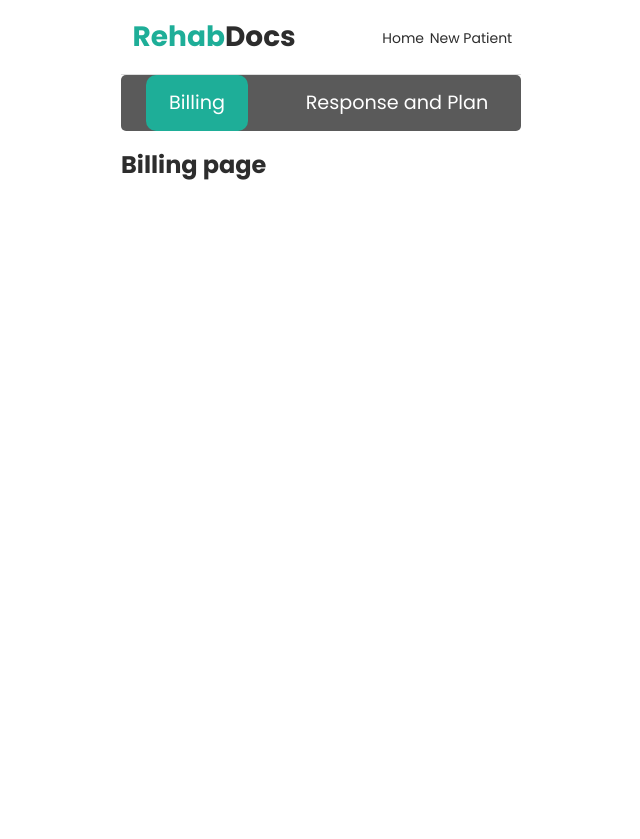
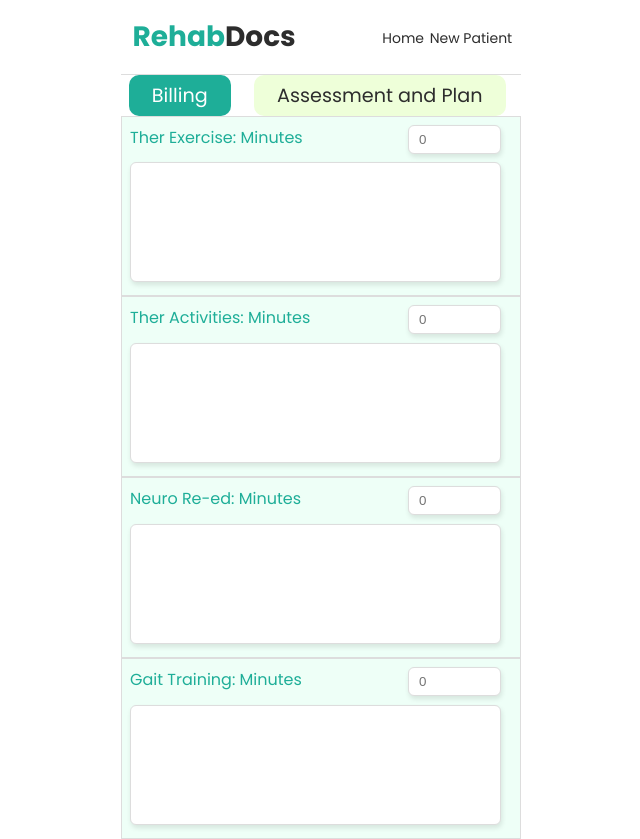
Before and after one commit to diegoram23/rehab-docs, a React (Create React App) app: page /#/newNote/1/billing in a window 1280 px wide. Shown: the whole page, without its empty margins (319-959 px from the left). Before the commit the page ends 800 px from the top, so only its background shows below. Built offline with nearby package versions, Linux system fonts and the light colour scheme.

Commit message:
styles to new note page, billable minutes styles added

```diff
--- /dev/null
+++ b/src/components/BillingCalculator.js
@@ -0,0 +1,39 @@
+import { useState } from "react";
+import calculatorNumbers from "./calculatorNumbers";
+
+const BillingCalculator = () => {
+    const [calculatorNums, setCalculatorNums] = useState(calculatorNumbers)
+
+    return (
+        <div className="calculator-container">
+            {calculatorNums.map(num => (
+                <div className="num-box" key={num.id}>
+                    <label>
+                        <span className="num-title">{num.value}: Minutes <input
+                        type='number'
+                        placeholder="0"
+                        />
+                        </span>
+                        <textarea
+                            required
+                            type='text'
+                        >
+                        </textarea>
+                    </label>
+                </div>
+            ))}
+        </div>
+    );
+}
+
+export default BillingCalculator;
+
+
+{/* <label className="minutes-label">
+<span>Billable minutes</span>
+<input
+    required
+    type='number'
+    placeholder="0"
+/>
+</label> */}
--- /dev/null
+++ b/src/components/calculatorNumbers.js
@@ -0,0 +1,19 @@
+export default [
+    {
+        id: 0,
+        value: 'Ther Exercise'
+    },
+    {
+        id: 1,
+        value: 'Ther Activities'
+    },
+    {
+        id: 2,
+        value: 'Neuro Re-ed'
+    },
+    {
+        id: 3,
+        value: 'Gait Training'
+    },
+
+]
--- a/src/index.css
+++ b/src/index.css
@@ -82,7 +82,7 @@ header,
 .patients-box-title,
 h3,
 .delete-patient {
-  background-color: rgb(230, 227, 227);
+  background-color: rgb(236, 235, 235);
   color: #1eae98;
   margin: 0;
   padding: 0.2em 0.5em;
@@ -183,7 +183,7 @@ fieldset label {
 
 }
 
- span {
+span {
   color: #1eae98;
 }
 
@@ -294,20 +294,20 @@ button:hover {
   justify-content: space-around;
   align-items: center;
   padding: 0;
-  background-color: #5a5a5a;
-  margin-bottom: 1em;
-  border-radius: 5px;
 }
 
 .new-note-nav a {
   font-size: 1.2rem;
-  color: #ffffff;
+  color: #2d2d2d;
+  background-color: rgb(238, 297, 217);
+  padding: 0.3em 1.2em;
+  border-radius: 10px;
 }
 
 .new-note-nav a.active {
   background-color: #1eae98;
   border-radius: 10px;
-  padding: 0.7em 1.2em;
+  padding: 0.3em 1.2em;
 }
 
 /*------------------------ Notes page styles ------------------------*/
@@ -344,8 +344,50 @@ button:hover {
   margin: 2em auto;
 }
 
-.empty-notes  {
+.empty-notes {
   text-align: center;
   margin: 5em 0;
   font-size: 1.3rem;
 }
+
+/*------------------------ Billing Calculator ------------------------*/
+
+.num-box {
+  display: flex;
+  flex-direction: column;
+  justify-content: center;
+  align-items: left;
+  padding: 0.5em 0 0.5em 0.5em;
+  border: 1px solid #ddd;
+}
+
+.calculator-container {
+  background-color: rgb(238, 297, 247);
+}
+
+.num-box input{
+  margin: 0;
+}
+
+.num-box label {
+  margin: 0;
+}
+
+.num-box span {
+  margin: 0;
+}
+
+.num-box textarea {
+  width: 95%;
+}
+
+.num-title {
+  display: flex;
+  justify-content: space-between;
+  padding-right: 5%;
+  padding-bottom: 1%;
+}
+
+.num-title input {
+  width:25%;
+}
--- a/src/layouts/NewNoteLayouet.js
+++ b/src/layouts/NewNoteLayouet.js
@@ -7,7 +7,7 @@ const NewNoteLayout = () => {
         <>
             <nav className="new-note-nav">
                 <NavLink end to={`/newNote/${id}/billing`}>Billing</NavLink>
-                <NavLink end to={`/newNote/${id}`}>Response and Plan</NavLink>
+                <NavLink end to={`/newNote/${id}`}>Assessment and Plan</NavLink>
             </nav>
             <Outlet/>
         </>
--- a/src/pages/NewNote/Billing.js
+++ b/src/pages/NewNote/Billing.js
@@ -1,7 +1,11 @@
+import BillingCalculator from "../../components/BillingCalculator";
+
 const Billing = () => {
     return (
-        <h2>Billing page</h2>
-     );
+        <>
+            <BillingCalculator />
+        </>
+    );
 }
 
 export default Billing;
```
